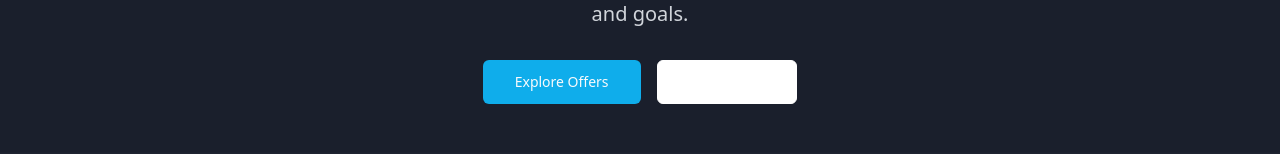
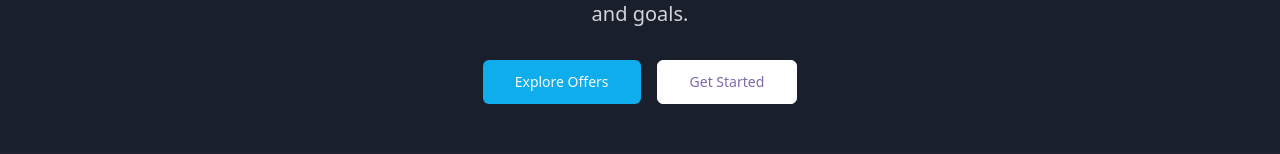
Before and after one commit to vrishank04/inclusive-banking-oasis, a React (Vite) app: page / in a window 1280 px wide. Shown: the part 349-503 px from the top of the page. Built offline with nearby package versions, Linux system fonts and the light colour scheme.

Commit message:
Fix: Change Get Started button text color
Change the font color of the "Get Started" button to improve visibility.

```diff
--- a/src/pages/HomePage.tsx
+++ b/src/pages/HomePage.tsx
@@ -32,7 +32,12 @@ const HomePage: React.FC = () => {
               <Button asChild size="lg" className="bg-secondary hover:bg-secondary/90">
                 <Link to="/offers">Explore Offers</Link>
               </Button>
-              <Button asChild variant="outline" size="lg" className="text-white border-white hover:bg-white/10">
+              <Button
+                asChild
+                variant="outline"
+                size="lg"
+                className="text-banking-primary border-white hover:bg-white/10"
+              >
                 <Link to="/login">Get Started</Link>
               </Button>
             </div>
```
